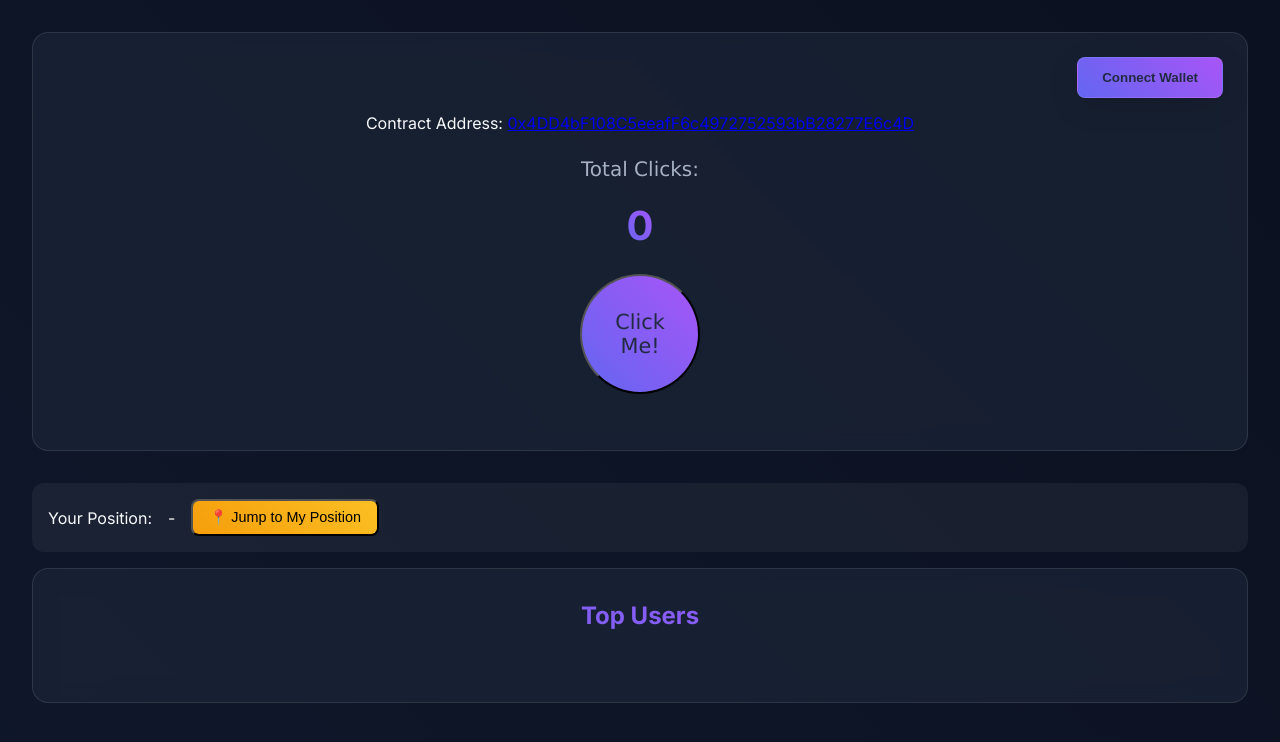
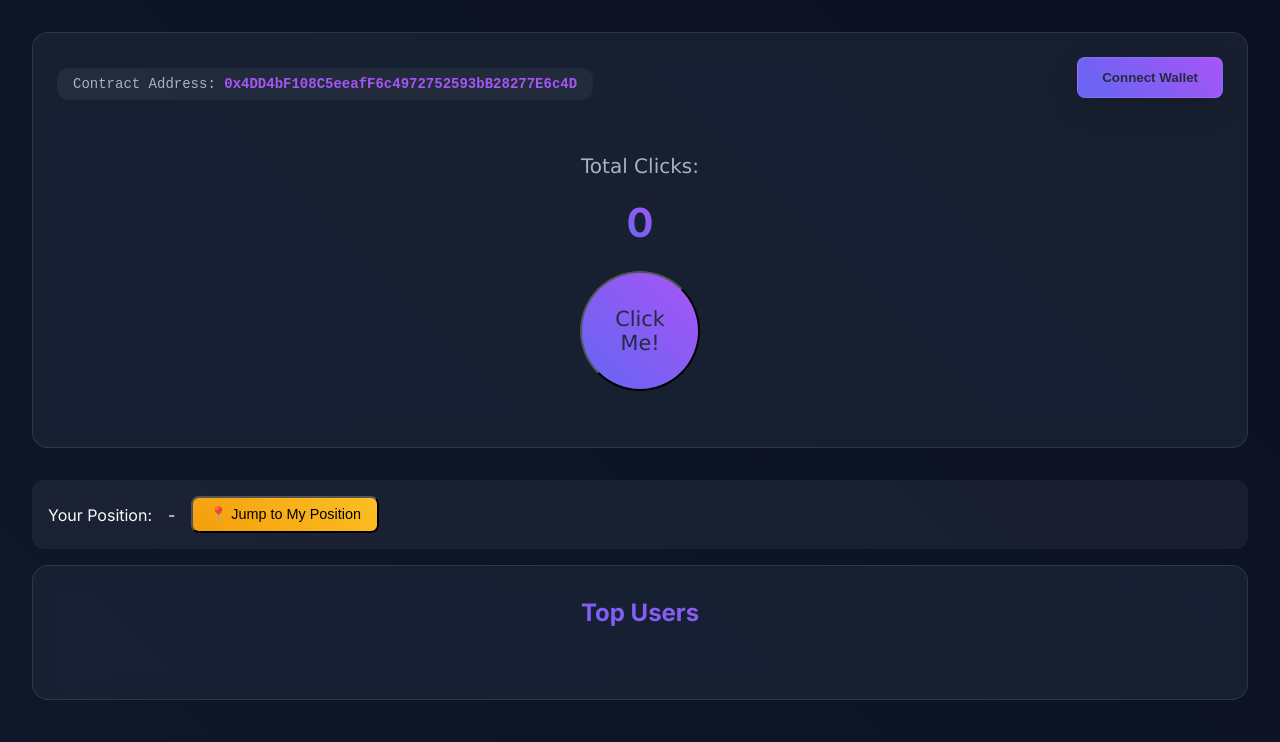
Before and after one commit to Ara-miri/Vercel-app, a website with bundled scripts: page TeaLove-Front/index.html in a window 1280 px wide. Built offline with nearby package versions, Linux system fonts and the light colour scheme.

Commit message:
Added top-bar div and contract-address section related CSS

```diff
--- a/TeaLove-Front/styles.css
+++ b/TeaLove-Front/styles.css
@@ -102,6 +102,41 @@ h2 {
   margin: 1.5rem 0;
 }
 
+.contract-address {
+  color: rgba(173, 184, 202, 0.959);
+  font-size: 14px;
+  padding: 0.5rem 1rem;
+  border-radius: 12px;
+  background-color: rgba(255, 255, 255, 0.05);
+  font-family: monospace;
+  margin-top: -2.8rem;
+  margin-left: -1.5rem;
+}
+
+.contract-address a {
+  color: var(--secondary); /* or any color you prefer */
+  text-decoration: none;
+  font-weight: bold;
+}
+
+.contract-address a:hover {
+  color: var(--primary);
+}
+
+.contract-address a:visited {
+  color: var(--secondary);
+  font-style: italic;
+}
+
+.top-bar {
+  display: flex;
+  justify-content: space-between;
+  align-items: center;
+  padding: 1rem;
+  border-radius: 16px;
+  margin-bottom: 1rem;
+}
+
 #totalClicks {
   font-size: 2.5rem;
   font-weight: 700;
@@ -157,7 +192,7 @@ h2 {
 
 .user-item:hover {
   background: rgba(221, 85, 85, 0.562);
-  transform: translateX(8px);
+  transform: translateX(3px);
 }
 
 .user-item::before {
```
